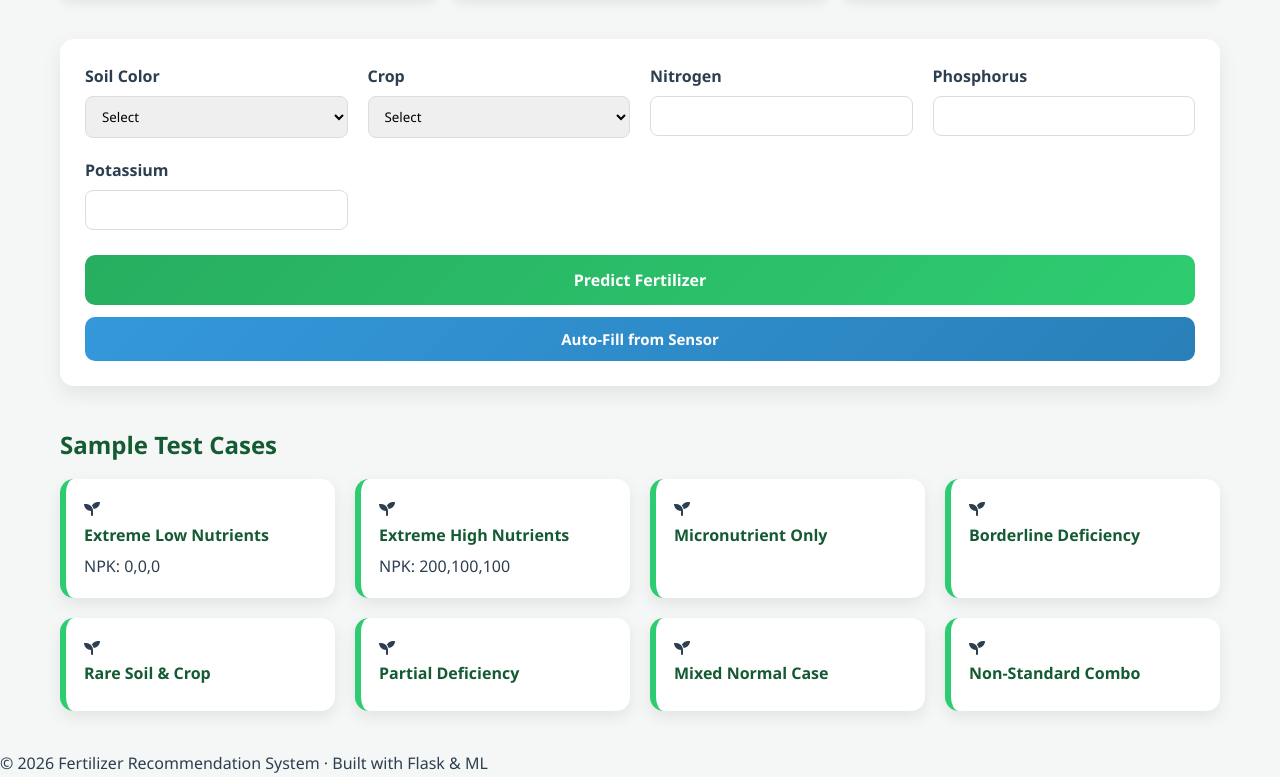
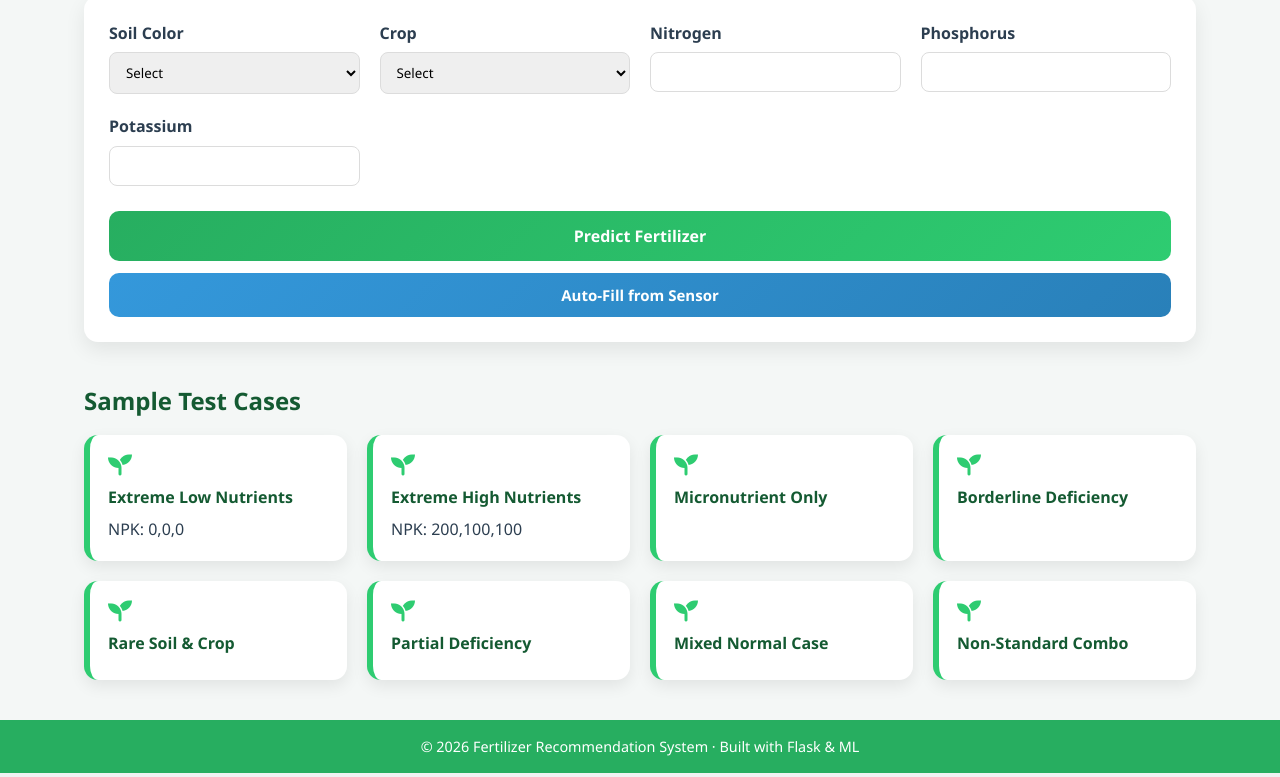
Before and after one commit to ShinyNavya006/NPK-AI, a Flask app: page / in a window 1280 px wide. Shown: the part 526-1303 px from the top of the page. Run offline with Flask 3, Linux system fonts and the light colour scheme; parts of the project's set-up code (start-up, migrations or seed data) failed here and were passed over.

Commit message:
Update style.css

```diff
--- a/static/style.css
+++ b/static/style.css
@@ -1,4 +1,16 @@
 /* ================= GLOBAL ================= */
+:root {
+    --primary: #2ecc71;
+    --primary-dark: #27ae60;
+    --secondary: #3498db;
+    --accent: #196f3d;
+    --text: #2c3e50;
+    --bg: #f4f7f6;
+    --card-bg: #ffffff;
+    --radius: 10px;
+    --transition: 0.3s;
+}
+
 * {
     margin: 0;
     padding: 0;
@@ -7,19 +19,80 @@
 }
 
 body {
-    background: #f4f7f6;
-    color: #2c3e50;
+    background: var(--bg);
+    color: var(--text);
     line-height: 1.6;
+    transition: background var(--transition), color var(--transition);
 }
+
+.container {
+    width: 90%;
+    max-width: 1200px;
+    margin: 0 auto;
+}
+
+.logo {
+    color: #fff;
+    font-size: 1.3rem;
+    font-weight: 700;
+    text-decoration: none;
+}
+
+.footer {
+    padding: 15px 0;
+    background: var(--primary-dark);
+    color: #fff;
+    text-align: center;
+    font-size: 0.9rem;
+}
+
+.theme-toggle {
+    background: transparent;
+    border: none;
+    color: #fff;
+    font-size: 1.2rem;
+    cursor: pointer;
+    margin-left: 20px;
+    transition: transform var(--transition);
+}
+.theme-toggle:hover { transform: scale(1.1); }
+
+body.dark-mode {
+    background: #2c3e50;
+    color: #ecf0f1;
+}
+body.dark-mode .navbar { background: #1b5e20; }
+body.dark-mode .form-card,
+body.dark-mode .result-card,
+body.dark-mode .sample-card,
+body.dark-mode .graph-card iframe { background: #3a3f44; }
+body.dark-mode input, body.dark-mode select { background: #555; color: #eee; border-color: #777; }
+body.dark-mode .predict-btn { background: linear-gradient(135deg, #1b5e20, #2e7d32); }
+body.dark-mode .fetch-btn { background: linear-gradient(135deg, #1e3a5f, #264d7c); }
+body.dark-mode .footer { background: #172e13; }
+
 
 /* ================= NAVBAR ================= */
 .navbar {
     position: sticky;
     top: 0;
-    background: linear-gradient(90deg, #2ecc71, #27ae60);
+    background: linear-gradient(90deg, var(--primary), var(--primary-dark));
     padding: 12px 0;
     z-index: 100;
     box-shadow: 0 3px 10px rgba(0,0,0,0.1);
+}
+
+.navbar .container {
+    display: flex;
+    align-items: center;
+    justify-content: space-between;
+}
+
+.navbar ul {
+    list-style: none;
+    display: flex;
+    justify-content: center;
+    gap: 30px;
 }
 
 .navbar ul {
@@ -194,6 +267,13 @@ input:focus, select:focus {
     color: #145a32;
 }
 
+.sample-icon {
+    display: block;
+    font-size: 1.5rem;
+    color: var(--primary);
+    margin: 0 auto 8px auto;
+}
+
 .sample-card:hover {
     transform: translateY(-4px);
     box-shadow: 0 10px 25px rgba(0,0,0,0.15);
```
